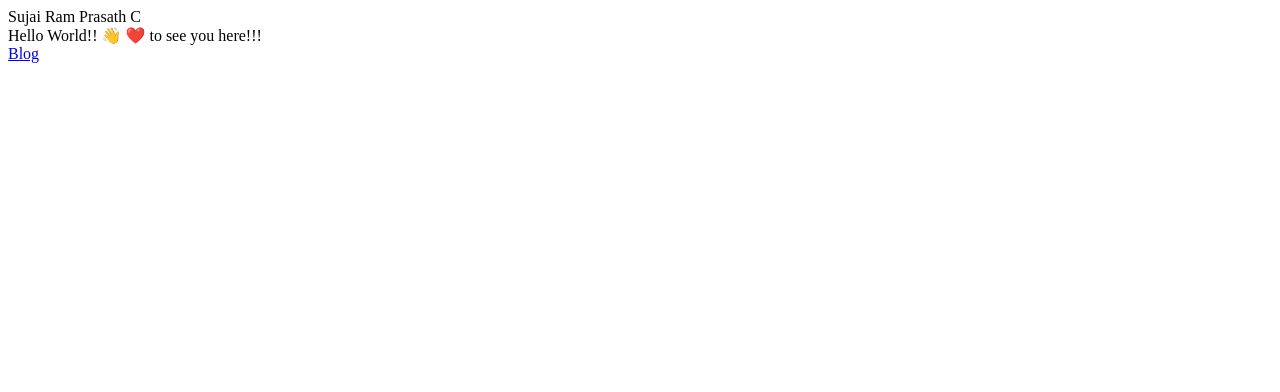
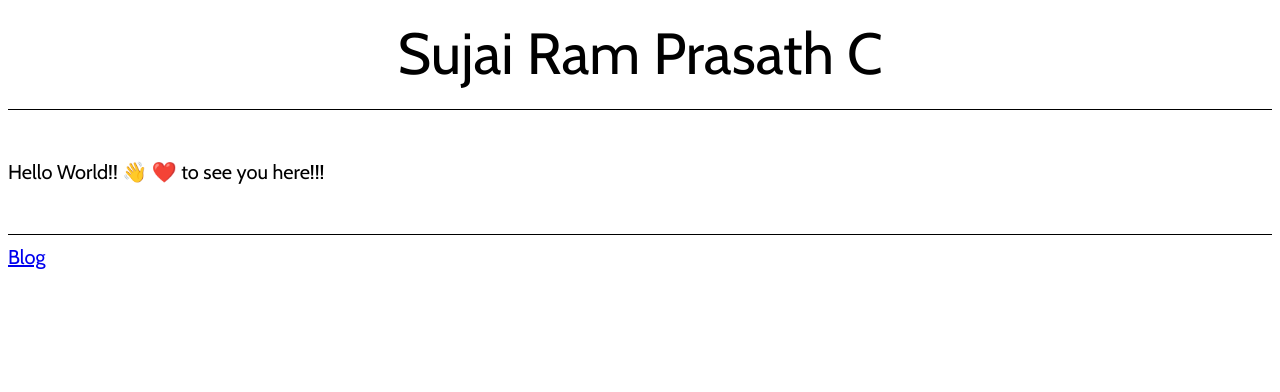
Before and after one commit to sujairamprasathc/sujairamprasathc.github.io, a plain HTML site: page index.html in a window 1280 px wide. Drawn offline with nearby package versions, Linux system fonts and the light colour scheme.

Commit message:
Add style to the homepage

```diff
--- a/index.html
+++ b/index.html
@@ -12,18 +12,26 @@
 		</script>
 
 		<meta charset="UTF-8">
+		<link href="stylesheet.css" rel="stylesheet" type="text/css">
 		<meta name="viewport" content="width=device-width, initial-scale=1.0">
+		<link href="https://fonts.googleapis.com/css2?family=Cabin&display=swap" rel="stylesheet">
 		<title>Sujai Ram Prasath C</title>
 	</head>
 	<body>
 		<header>
-			Sujai Ram Prasath C
+			<div class="h1">
+				Sujai Ram Prasath C
+			</div>
 		</header>
+
+		<div class="gap"/>
 
 		Hello World!! 👋 ❤️ to see you here!!!
 
+		<div class="gap"/>
+
 		<footer>
-			<a href="/blog">Blog</a>
+			<a href="/competitive-programming-solutions">Blog</a>
 		</footer>
 	</body>
 </html>
--- /dev/null
+++ b/stylesheet.css
@@ -0,0 +1,28 @@
+@charset "utf-8";
+
+/* CSS Document */
+
+header {
+	padding: 10px 0 20px 0;
+	border-bottom: 1px solid;
+	text-align: center;
+}
+
+body {
+	font-family: 'Cabin', sans-serif;
+	font-size: 20px;
+}
+
+footer {
+	padding: 10px 0 20px 0;
+	border-top: 1px solid;
+}
+
+.h1 {
+	font-family: 'Cabin', sans-serif;
+	font-size: 58px;
+}
+
+.gap {
+	padding: 50px 0 50px 0;
+}
```
